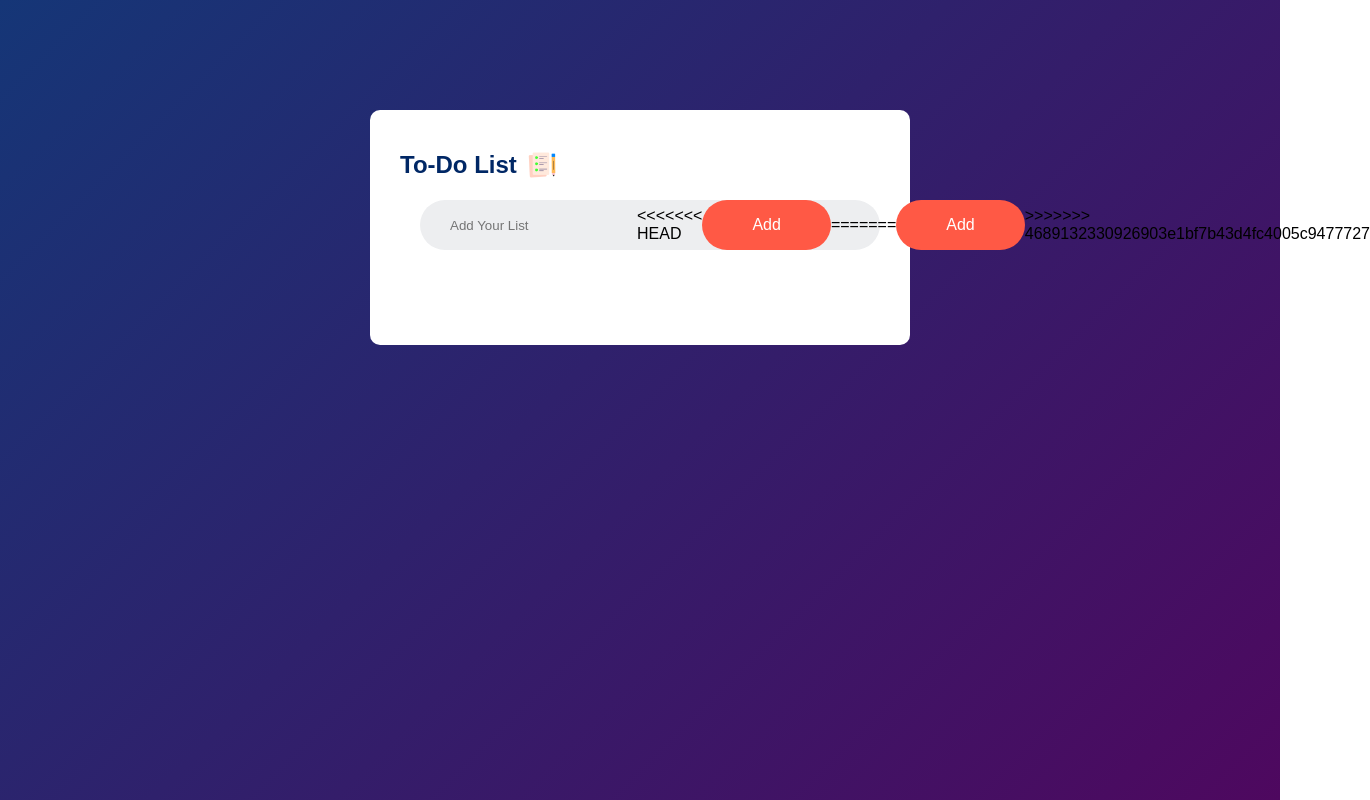
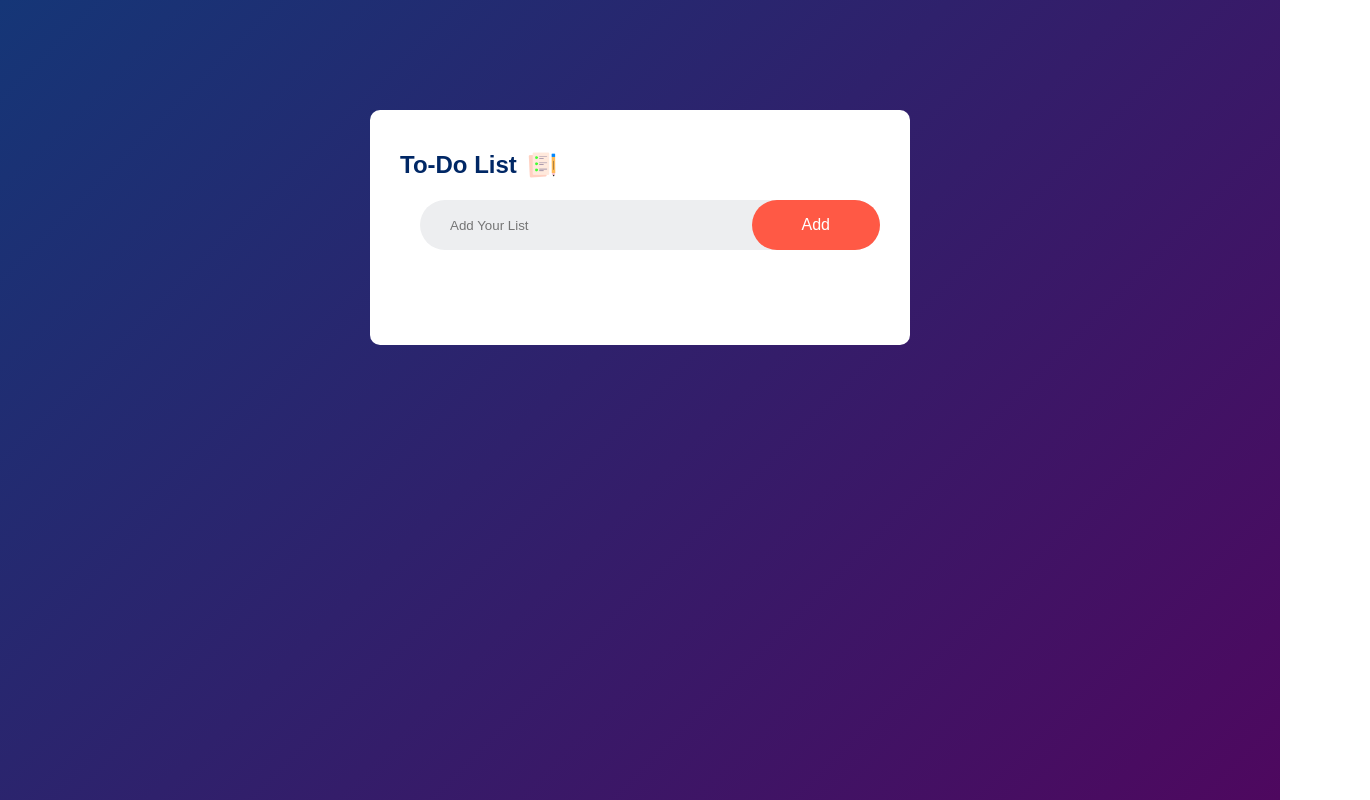
Before and after one commit to mohammadyaksafu/To-Do-List, a plain HTML site: page index.html in a window 1280 px wide. Shown: the whole page, 1370 px wide, since content can reach past the window. Drawn offline with Linux system fonts and the light colour scheme.

Commit message:
Done All Work

```diff
--- a/index.html
+++ b/index.html
@@ -12,11 +12,8 @@
             <h2>To-Do List <img src="asset/icon.png" alt="Icon Image"></h2>
             <div class="row">
                 <input type="text"  id="input-box" placeholder="Add Your List">
-<<<<<<< HEAD
                 <button onclick="addTask()">Add</button>
-=======
-                <button>Add</button>
->>>>>>> 4689132330926903e1bf7b43d4fc4005c9477727
+
             </div>
 
             <ul id="list-container">
--- a/style.css
+++ b/style.css
@@ -95,7 +95,7 @@ ul li.checked{
 
 ul li.checked::before{
     background-image: url("./asset/checked.png");
-<<<<<<< HEAD
+
 }
 
 ul li span{
@@ -114,6 +114,4 @@ ul li span{
 
 ul li span:hover{
    background: #edeef0;
-=======
->>>>>>> 4689132330926903e1bf7b43d4fc4005c9477727
 }
```
